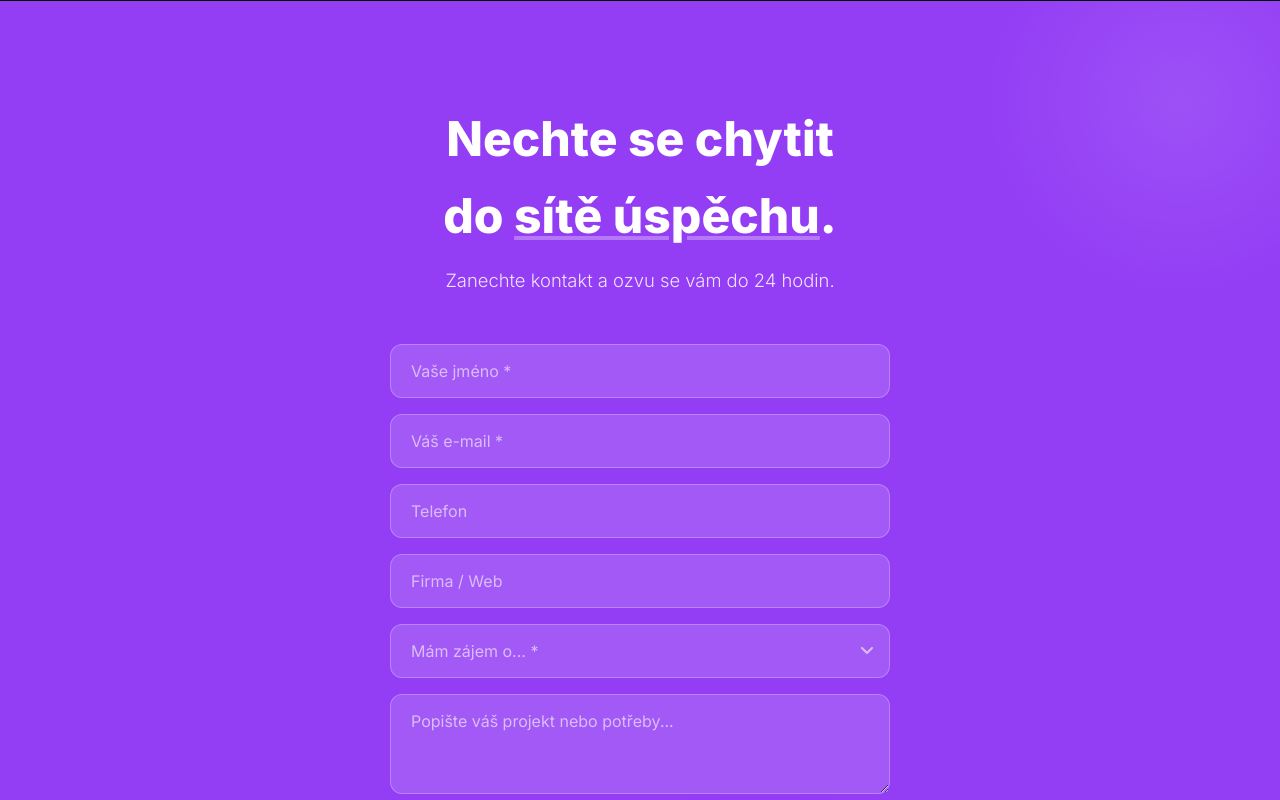
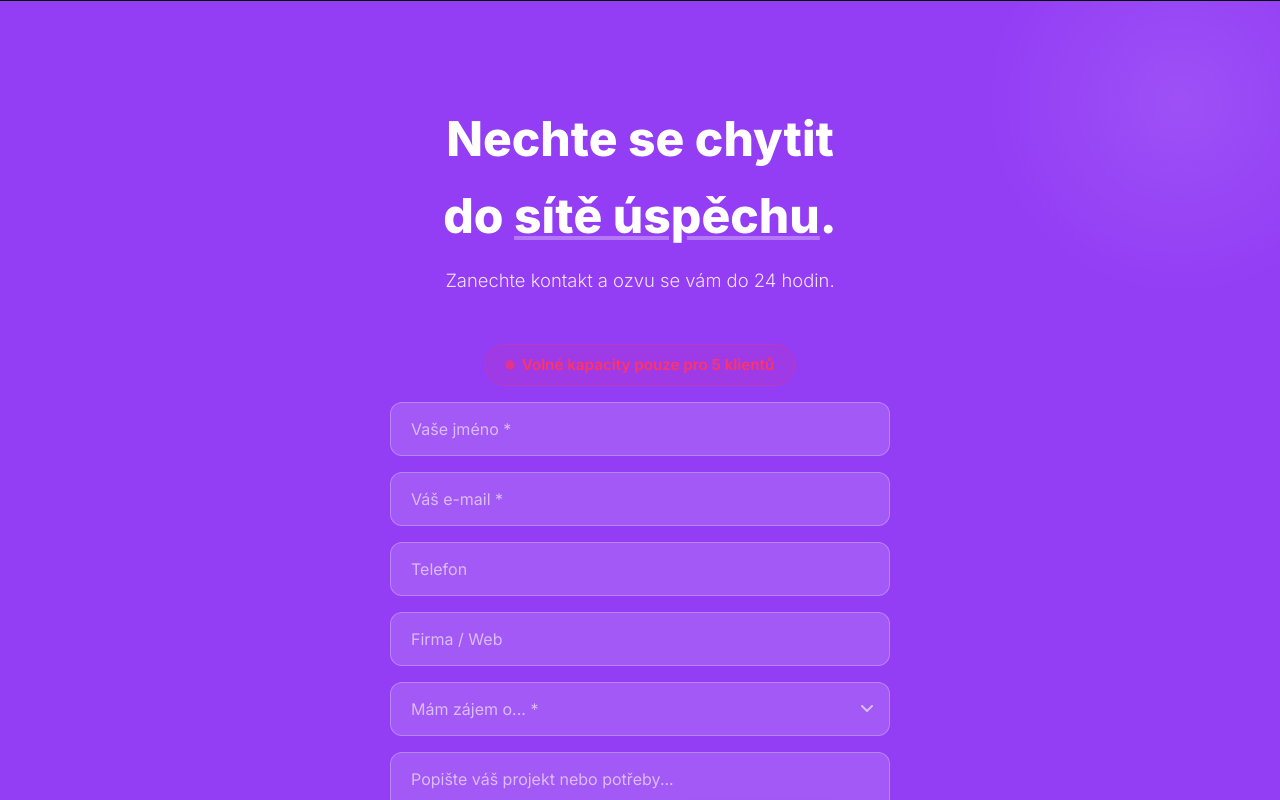
Before and after one commit to michalvarys/michalvarys, a website: page funnely/funnel-net-cz.html in a window 1280 px wide. Both pictures are taken after a click on the link "Chci převod zdarma". Shown: the part 6553-7353 px from the top of the page. Drawn offline with nearby package versions, Linux system fonts and the light colour scheme.

Commit message:
update copy

```diff
--- a/funnely/funnel-net-cz.html
+++ b/funnely/funnel-net-cz.html
@@ -822,6 +822,43 @@
           fadeSlideUp 0.5s ease forwards,
           ctaBreath 2.5s ease-in-out infinite;
         animation-delay: 9.6s, 11s;
+      }
+
+      .s3-urgency {
+        display: inline-flex;
+        align-items: center;
+        gap: 8px;
+        margin-top: 1.5vh;
+        padding: 8px 20px;
+        border-radius: 50px;
+        font-family: "Inter", sans-serif;
+        font-size: clamp(0.75rem, 1.3vw, 0.95rem);
+        font-weight: 600;
+        color: var(--pink);
+        background: rgba(255, 51, 102, 0.1);
+        border: 1px solid rgba(255, 51, 102, 0.3);
+        opacity: 0;
+        animation: fadeSlideUp 0.5s ease forwards;
+        animation-delay: 10s;
+      }
+      .s3-urgency::before {
+        content: "";
+        width: 8px;
+        height: 8px;
+        border-radius: 50%;
+        background: var(--pink);
+        animation: urgencyPulse 1.5s ease-in-out infinite;
+      }
+      @keyframes urgencyPulse {
+        0%,
+        100% {
+          opacity: 1;
+          transform: scale(1);
+        }
+        50% {
+          opacity: 0.5;
+          transform: scale(1.3);
+        }
       }
 
       .s3-stats {
@@ -1712,7 +1749,7 @@
           <div class="fish-bubble fish-bubble--2"></div>
           <div class="fish-bubble fish-bubble--3"></div>
         </div>
-        <p class="s2-text">Vypadá to, že jste se chytl&hellip;</p>
+        <p class="s2-text">Vypadá to, že se někdo chytl&hellip;</p>
       </div>
 
       <!-- SCENE 3: The Reveal -->
@@ -1727,7 +1764,7 @@
           />
         </div>
         <div class="s3-right">
-          <span class="s3-badge">Právě jste chycený do sítě</span>
+          <span class="s3-badge">Chytl jste se do sítě</span>
           <h1 class="s3-headline">Michala Varyše</h1>
           <p class="s3-sub">
             To je pravděpodobně ta nejlepší věc, která vás dnes poktala.
@@ -1735,6 +1772,7 @@
             tento.
           </p>
           <a href="#kontakt" class="s3-cta">Chci nezávaznou konzultaci</a>
+          <span class="s3-urgency">Volné kapacity pouze pro 5 klientů</span>
           <div class="s3-stats">
             <div class="s3-stat">
               <div class="s3-stat-num">18+</div>
@@ -1784,7 +1822,7 @@
           <span class="badge badge--ocean">Znáte to?</span>
           <h2 style="margin-top: 24px">
             Váš web je jako ryba na suchu.<br />
-            <span class="text-gradient-ocean">Nefunguje.</span>
+            <span class="text-gradient-ocean">Umírá.</span>
           </h2>
         </div>
         <div class="problem__cards">
@@ -2231,6 +2269,16 @@
           <p class="cta-form__subtitle">
             Zanechte kontakt a ozvu se vám do 24 hodin.
           </p>
+          <span
+            class="s3-urgency"
+            style="
+              opacity: 1;
+              animation: none;
+              margin-top: 0;
+              margin-bottom: 16px;
+            "
+            >Volné kapacity pouze pro 5 klientů</span
+          >
           <form
             class="form"
             action="#"
```
Also changed, not shown: funnely/funnel-net-en.html (+38 -12 lines).
